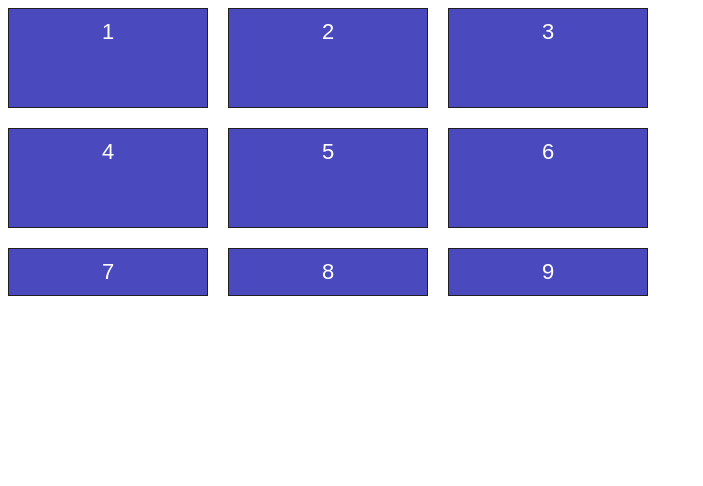
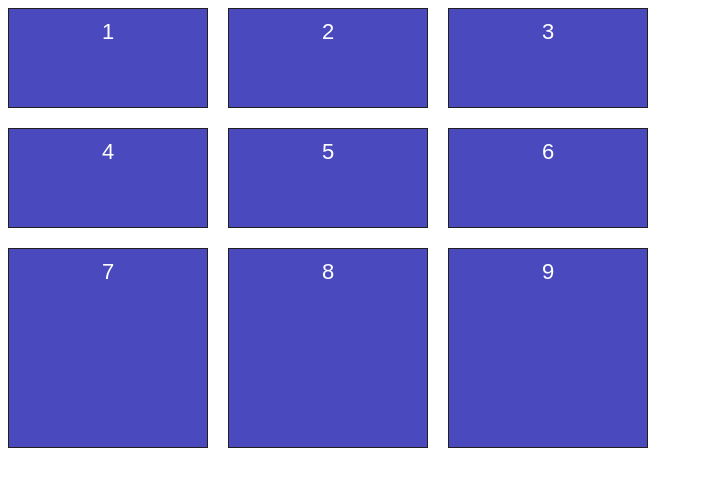
Before and after one commit to programer1983/fundamental-grids, a website built with Vite: page index.html in a window 1280 px wide. Shown: the whole page, without its empty margins (0-703 px from the left). Built offline with nearby package versions, Linux system fonts and the light colour scheme.

Commit message:
dimensions for rows in implicit grid

```diff
--- a/styles/example.css
+++ b/styles/example.css
@@ -13,4 +13,6 @@
     grid-template-columns: 200px 200px 200px;
     grid-template-rows: 100px 100px;
     grid-gap: 20px;
+
+    grid-auto-rows: 200px;
 }
```
